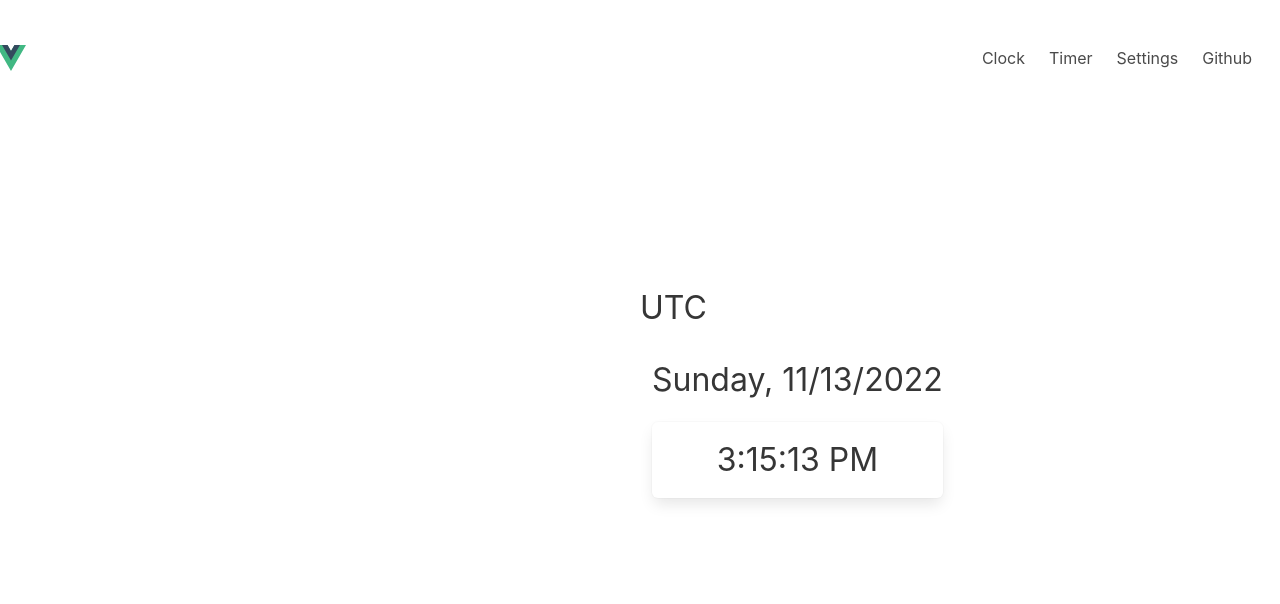
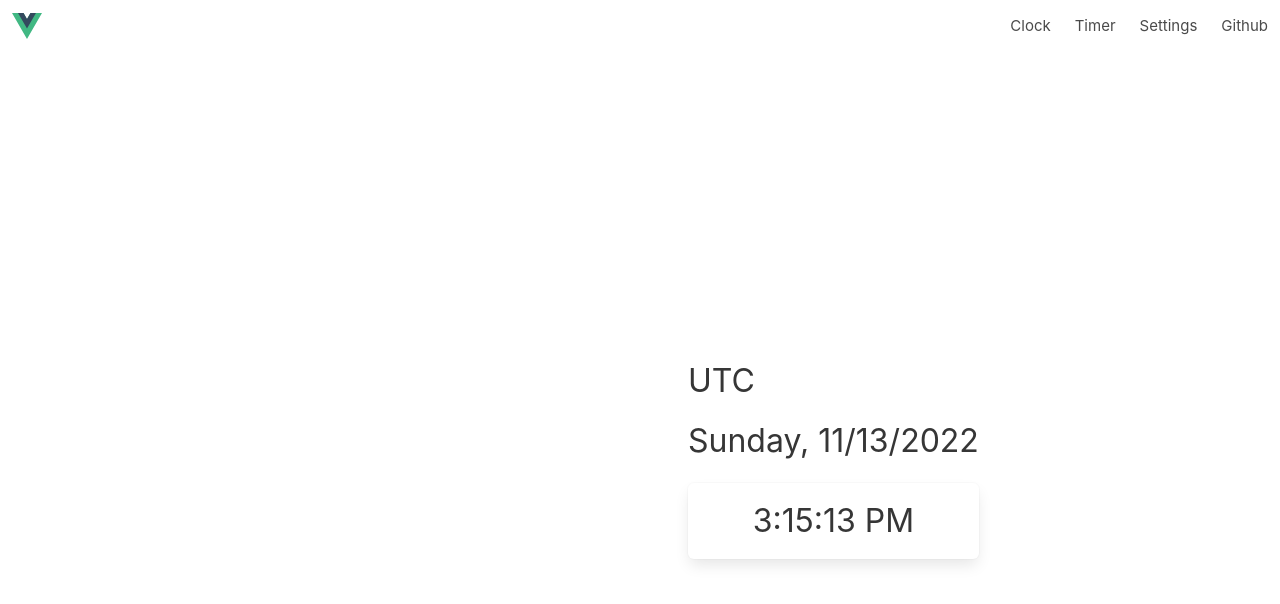
Before and after one commit to Sh3lby007/mobile-clock, a Vue app: page / in a window 1280 px wide. Shown: the top 604 px of the page. Built offline with nearby package versions, Linux system fonts and the light colour scheme.

Commit message:
Delete Unnecessary Styling and style Navbar:     1. Delete styles not applicable in App.vue file.     2. Include a margin top css style in home.vue so that clock does not get covered when the navbar is shown.

```diff
--- a/src/App.vue
+++ b/src/App.vue
@@ -1,78 +1,12 @@
 <script setup>
-import { RouterLink, RouterView } from 'vue-router'
-import Navbar from './components/Navbar.vue'
+import Navbar from "./components/Navbar.vue";
 </script>
 
 <template>
   <Navbar />
+  <br />
 
-  <nav>
-
-  </nav>
-
-  <RouterView />
+  <div class="section">
+    <router-view />
+  </div>
 </template>
-
-<style scoped>
-header {
-  line-height: 1.5;
-  max-height: 100vh;
-}
-
-.logo {
-  display: block;
-  margin: 0 auto 2rem;
-}
-
-nav {
-  width: 100%;
-  font-size: 12px;
-  text-align: center;
-  margin-top: 2rem;
-}
-
-nav a.router-link-exact-active {
-  color: var(--color-text);
-}
-
-nav a.router-link-exact-active:hover {
-  background-color: transparent;
-}
-
-nav a {
-  display: inline-block;
-  padding: 0 1rem;
-  border-left: 1px solid var(--color-border);
-}
-
-nav a:first-of-type {
-  border: 0;
-}
-
-@media (min-width: 1024px) {
-  header {
-    display: flex;
-    place-items: center;
-    padding-right: calc(var(--section-gap) / 2);
-  }
-
-  .logo {
-    margin: 0 2rem 0 0;
-  }
-
-  header .wrapper {
-    display: flex;
-    place-items: flex-start;
-    flex-wrap: wrap;
-  }
-
-  nav {
-    text-align: left;
-    margin-left: -1rem;
-    font-size: 1rem;
-
-    padding: 1rem 0;
-    margin-top: 1rem;
-  }
-}
-</style>
--- a/src/views/Home.vue
+++ b/src/views/Home.vue
@@ -29,7 +29,6 @@ const interval = setInterval(function () {
         {{ timeZone }}
       </h1>
 
-      <div class="column is-full">
       <h1 class="title has-text-weight-normal">
         {{
           new Intl.DateTimeFormat("default", {
@@ -40,14 +39,11 @@ const interval = setInterval(function () {
           }).format(time)
         }}
       </h1>
-      </div>
 
-      <div class="column is-full">
       <div class="box has-text-centered">
         <h1 class="title has-text-weight-normal">
           {{ time.toLocaleTimeString() }}
         </h1>
-        </div>
       </div>
     </div>
 
@@ -59,7 +55,6 @@ const interval = setInterval(function () {
         {{ timeZone }}
       </h1>
 
-      <div class="column is-full">
       <h1 class="title has-text-weight-normal">
         {{
           new Intl.DateTimeFormat("default", {
@@ -70,9 +65,15 @@ const interval = setInterval(function () {
           }).format(time)
         }}
       </h1>
+
+      <div class="box has-text-centered">
+        <h1 class="title has-text-weight-normal">
+          {{ time.toLocaleTimeString() }}
+        </h1>
+      </div>
     </div>
 
-      <div class="column is-full">
+    <div v-else class="column">
       <div class="box has-text-centered">
         <h1 class="title has-text-weight-normal">
           {{ time.toLocaleTimeString() }}
@@ -80,13 +81,10 @@ const interval = setInterval(function () {
       </div>
     </div>
   </div>
+</template>
 
-    <div v-else class="column">
-      <div class="has-text-centered">
-        <h1 class="title has-text-weight-normal">
-          {{ time.toLocaleTimeString() }}
-        </h1>
-      </div>
-    </div>
-  </div>
-</template>
+<style>
+.columns {
+  margin-top: 110px;
+}
+</style>
```
Lines whose indentation alone changed are shown as unchanged.
